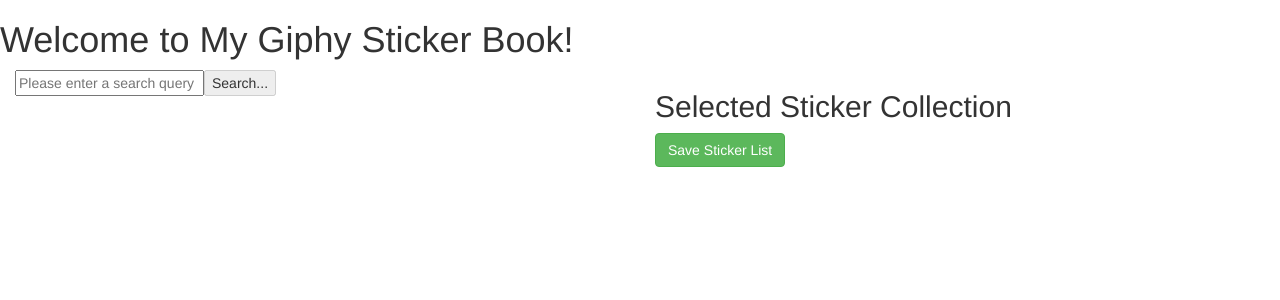
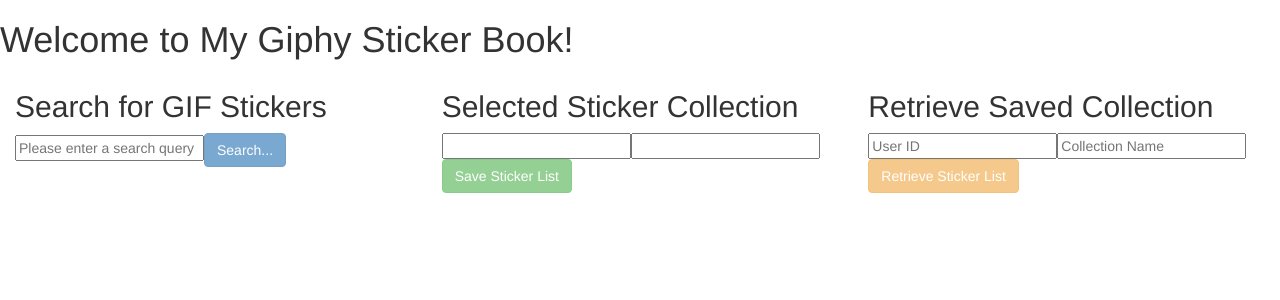
Before and after one commit to changsiang/Angular_CA_CS, an Angular app: page / in a window 1280 px wide. Shown: the top 300 px of the page. Built offline with nearby package versions, Linux system fonts and the light colour scheme.

Commit message:
completed basic Use Case Requirements

```diff
--- a/src/app/app.component.html
+++ b/src/app/app.component.html
@@ -6,29 +6,46 @@
 
 <div class="container-fluid">
   <div class="row">
-        <div class="col-lg-6">
+    <div class="col-lg-4">
+      <h2>Search for GIF Stickers</h2>
       <form #searchForm="ngForm" (ngSubmit)="processSearch()">
         <table>
           <tr>
             <td>
               <input type="text" name="searchBox" placeholder="Please enter a search query" required ngModel>
-                      <button type="submit" [disabled]="searchForm.invalid">Search...</button>
+              <button type="submit" class="btn btn-primary" [disabled]="searchForm.invalid">Search...</button>
             </td>
           </tr>
         </table>
       </form>
 
-                <app-giphy *ngFor = "let i of results; let j = index"
-                  [imageId] = "i.id"
-                  [imageUrl] = "i.imageUrl"
-                  [listIndex] = "j">
+      <app-giphy *ngFor="let i of results; let j = index" [imageId]="i.id" [imageUrl]="i.imageUrl" [listIndex]="j">
       </app-giphy>
     </div>
-        <div class="col-lg-6">
+    <div class="col-lg-4">
       <h2>Selected Sticker Collection</h2>
+      <form #selectedForm="ngForm" (ngSubmit)="saveList()">
+        <input type="text" name="userId" id="User ID" required ngModel>
+        <input type="text" name="collectionName" id="Collection Name" required ngModel>
+
+      <button type="submit" class="btn btn-success" [disabled]="selectedForm.invalid">Save Sticker List</button>
+    </form>
       <app-basket [basket]="contents"></app-basket>
+    </div>
+    <div class="col-lg-4">
+      <h2>Retrieve Saved Collection</h2>
+      <form #retrieveForm="ngForm" (ngSubmit)="retrieveList()">
+        <input type="text" name="userId" placeholder="User ID" required ngModel>
+        <input type="text" name="collectionName" placeholder="Collection Name" required ngModel>
 
-            <button class="btn btn-success" (click)="saveList()">Save Sticker List</button>
+        <button type="submit" class="btn btn-warning" [disabled]="retrieveForm.invalid">Retrieve Sticker List</button>
+      </form>
+
+      <span *ngFor="let i of retrievedList">
+        <img src={{i.imageUrl}} height="150px"/>
+      </span>
+
+    </div>
+
   </div>
 </div>
-</div>
--- a/src/app/app.component.ts
+++ b/src/app/app.component.ts
@@ -8,6 +8,7 @@
 import { Observable } from 'rxjs/Observable';
 import { HttpClientJsonpModule } from '@angular/common/http/src/module';
 import { jsonObject } from './jsonObject';
+import { query } from '@angular/core/src/animation/dsl';
 
 
 @Component({
@@ -18,7 +19,11 @@
 export class AppComponent implements OnInit {
   title = 'My Giphy Sticker Book';
   url = 'https://api.giphy.com/v1/gifs/search';
+  dipSAprojectUrl = 'http://127.0.0.1:8080/GiphyProject/collections/'
   @ViewChild('searchForm') searchForm: NgForm;
+  @ViewChild('retrieveForm') retrieveForm: NgForm;
+  @ViewChild('selectedForm') selectedForm: NgForm;
+  retrievedList: Result[];
   results: Result[];
   contents: Result[] = [];
   jsonObject: jsonObject;
@@ -88,8 +93,31 @@
   }
 
   saveList(){
-    this.jsonObject = {data: this.contents, userId: "test", collectionName: "testcol"};
-    console.log(this.postData('http://127.0.0.1:8080/GiphyProject/collections/', this.jsonObject));
+    this.jsonObject = {data: this.contents, userId: this.selectedForm.value.userId, collectionName: this.selectedForm.value.collectionName};
+    console.log(this.postData(this.dipSAprojectUrl, this.jsonObject));
     console.log(JSON.stringify(this.jsonObject));
+    //clear the list after it has been submitted
+    this.contents.splice(0, this.contents.length);
+  }
+
+  retrieveList(){
+    this.retrievedList = [];
+
+    var queryUrl = this.dipSAprojectUrl + this.retrieveForm.value.userId + "/" + this.retrieveForm.value.collectionName;
+    this.httpClient.get<Data>(queryUrl)
+    .subscribe((data) => {
+      console.log(">>> RetrieveData", data)
+
+      for (let i of data.data){
+        this.retrievedList.push({
+          id: i.id,
+          imageUrl: `https://media1.giphy.com/media/${i.id}/giphy.gif`,
+          slug: "nothing"
+        })
+        console.log("i", i.id);
+      }
+    })
+
+
   }
 }
```
Lines whose indentation alone changed are shown as unchanged.
